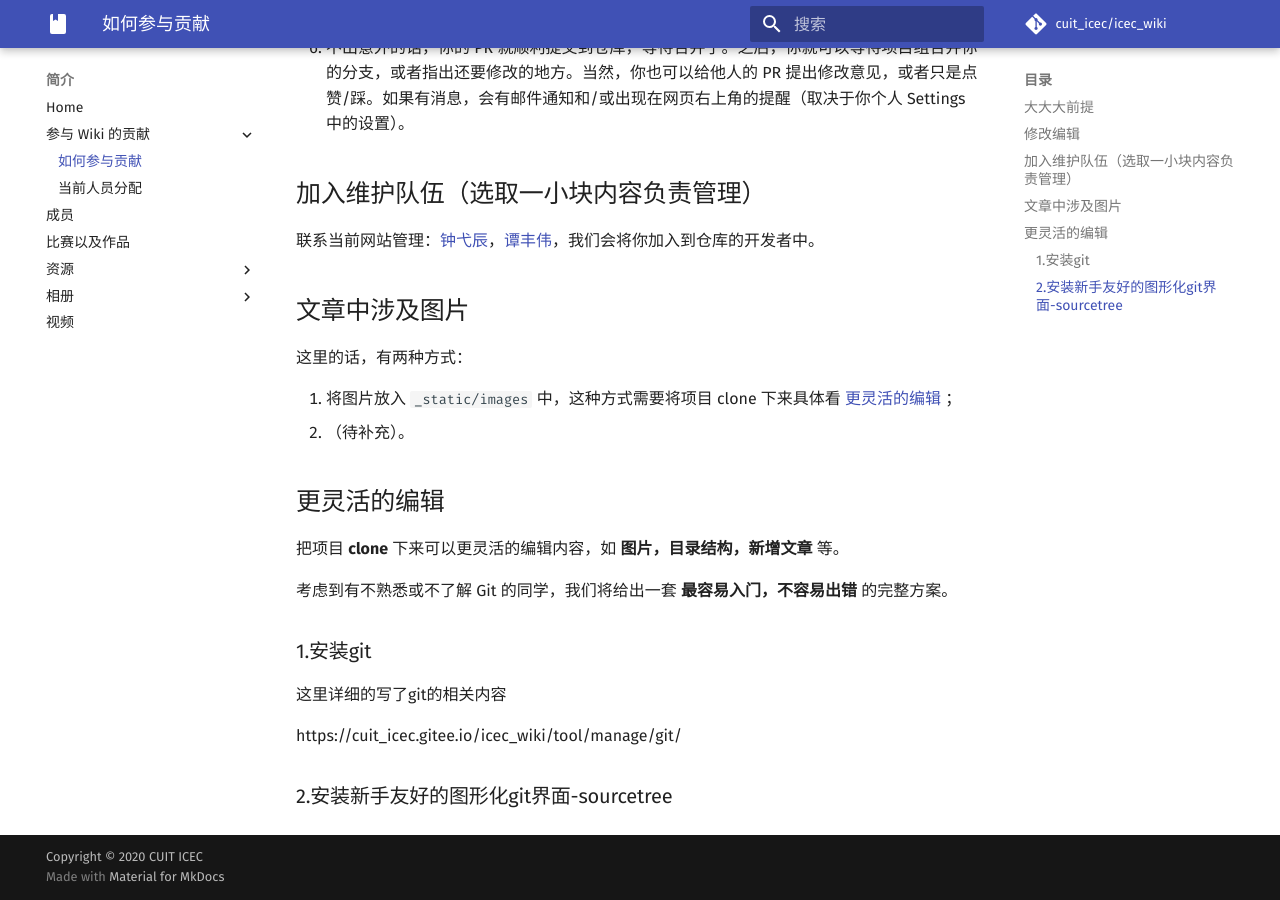
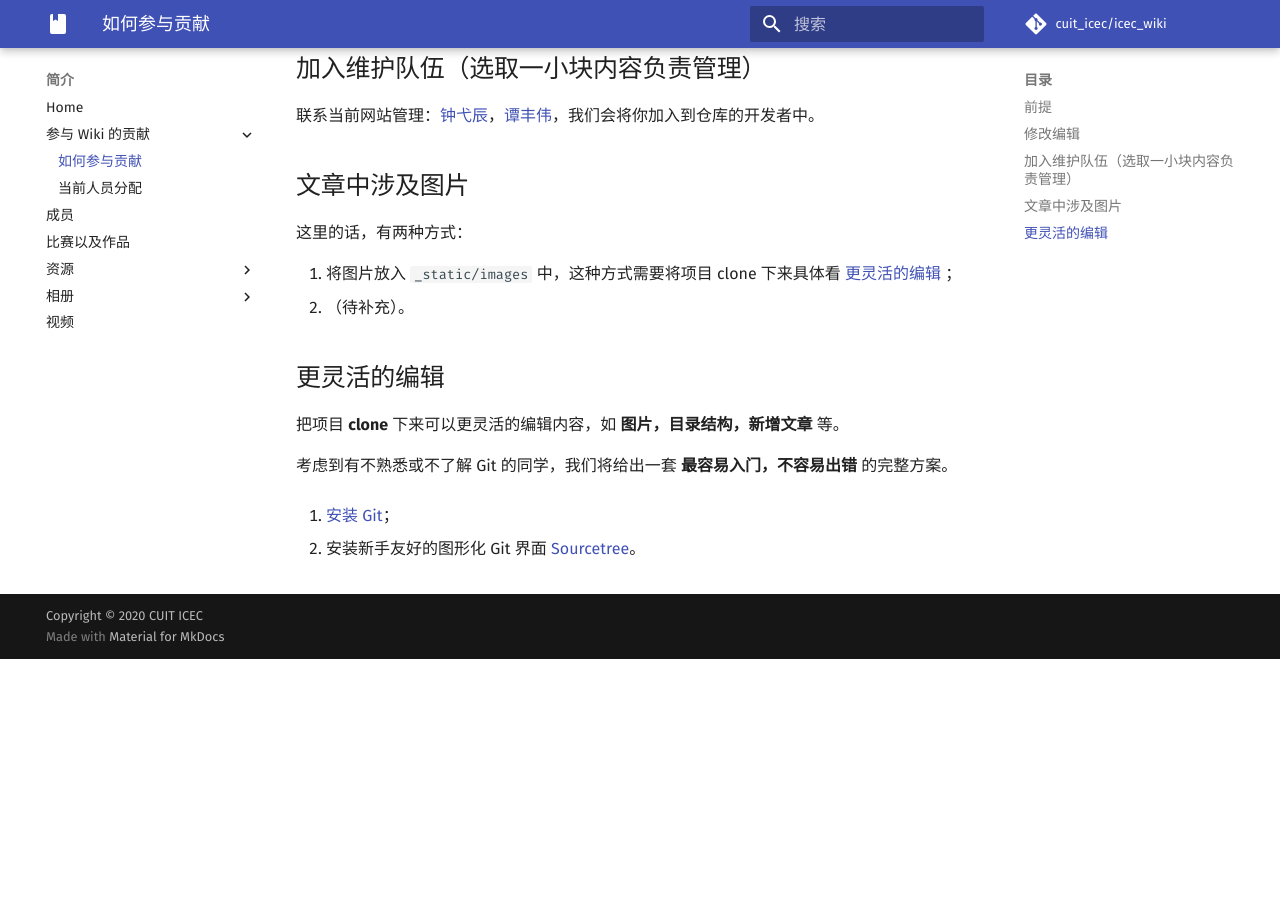
Before and after one commit to cuit-icec/cuit-icec.github.io, an MkDocs documentation site: the page built from docs/icec/contri/howto.md, in a window 1280 px wide and 900 px high, scrolled down 930 px. Built offline with MkDocs 1.6.1 and Material for MkDocs 9.7.7, drawn with Linux system fonts in a browser that asks for light colours; nearby versions of some CDN libraries; comment, search, counter and statistics services are not loaded; after the commit the page ends 1589 px from its top, so only the background shows below that; some of the changed text lies outside the part shown.

Commit message:
:pencil2: Fix docs/icec/contri/howto.md typo.

```diff
--- a/docs/icec/contri/howto.md
+++ b/docs/icec/contri/howto.md
@@ -1,14 +1,8 @@
 欢迎电协的每一位同学加入到这个 Wiki 的编辑中来，让大家的知识更加集中。
 
-## 大大大前提
+## 前提
 
-你需要注册一个github账号
-
-这里是github链接：
-
-<a href="https://github.com/" target="_blank">https://github.com/</a>
-
-<a href="https://blog.csdn.net/weixin_42693104/article/details/82584849" target="_blank">注册方法</a>
+你需要注册一个 GitHub 账号，[注册新 GitHub 帐户 - GitHub Docs](https://docs.github.com/cn/github/getting-started-with-github/signing-up-for-a-new-github-account).
 
 ## 修改编辑
 
@@ -40,10 +34,6 @@
 
 考虑到有不熟悉或不了解 Git 的同学，我们将给出一套 **最容易入门，不容易出错** 的完整方案。
 
-### 1.安装git
+1. [安装 Git](https://cuit_icec.gitee.io/icec_wiki/tool/manage/git/)；
 
-这里详细的写了git的相关内容
-
-https://cuit_icec.gitee.io/icec_wiki/tool/manage/git/
-
-### 2.安装新手友好的图形化git界面-sourcetree
+2. 安装新手友好的图形化 Git 界面 [Sourcetree](https://www.sourcetreeapp.com/)。
```
